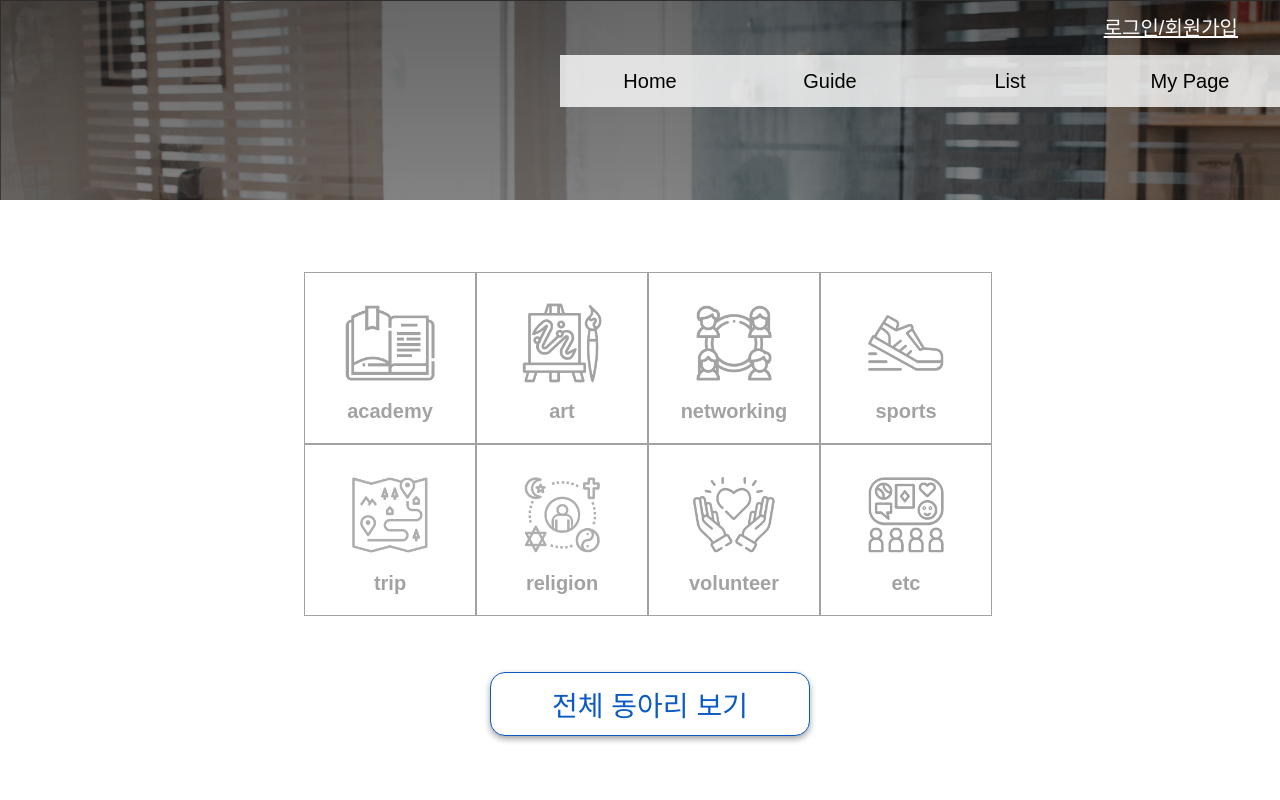
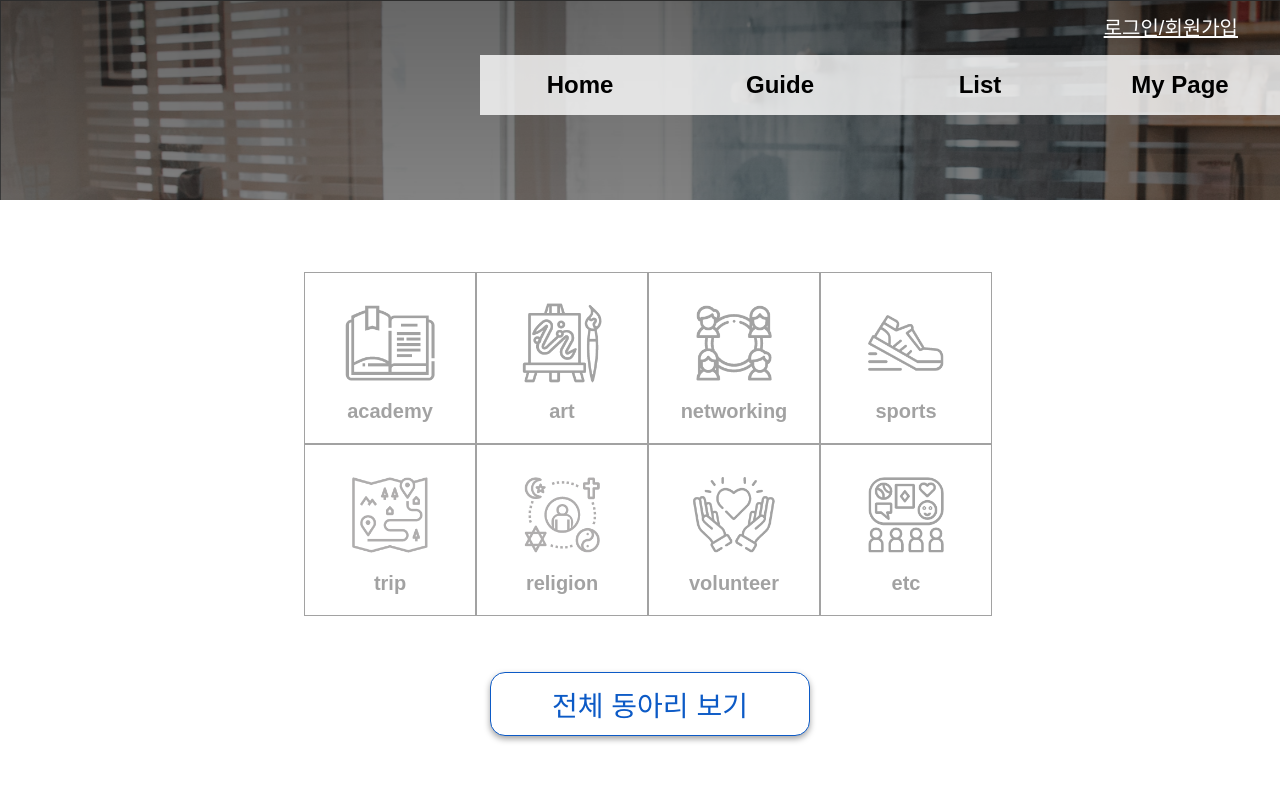
Before and after one commit to Kim-Hyunjo/MoZIP, a React (Create React App) app in the folder front/: page / in a window 1280 px wide. Shown: the top 800 px of the page. Built offline with nearby package versions, Linux system fonts and the light colour scheme.

Commit message:
feat: edit

```diff
--- a/front/src/App.css
+++ b/front/src/App.css
@@ -12,11 +12,10 @@ header {
   margin: 0px auto;
   width: 100%;
   height: 200px;
-  background-image: url("images/banner2@2x.png");
+  background-image: url('images/banner2@2x.png');
   position: absolute;
 }
-header nav #list{
-
+header nav #list {
   position: fixed;
 }
 .body #wrapper {
@@ -147,10 +146,9 @@ a.active {
 .menu li {
   position: relative;
   background: rgba(255, 255, 255, 0.8);
-  width: 180px;
-  height: 52px;
+  width: 200px;
+  height: 60px;
   float: right;
-  line-height: 70px;
   text-align: center;
 }
 
@@ -159,7 +157,9 @@ a.active {
   display: block;
   width: 100%;
   height: 100%;
-  font-size: 20px;
+  font-size: 24px;
+  font-weight: 550;
+  line-height: 60px;
 }
 
 .menu li:hover a {
```
